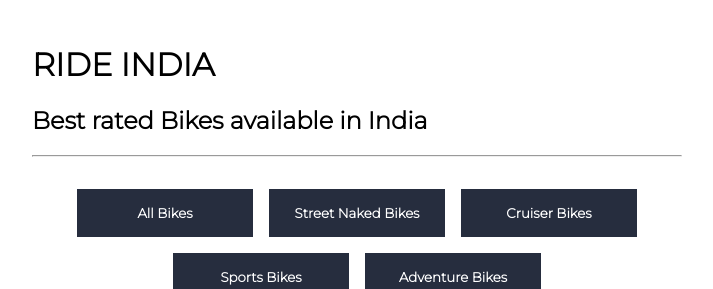
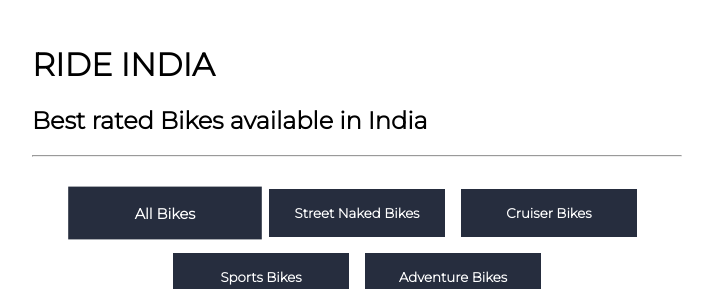
Before and after one commit to codingwolf-at/-Bike-Recommendation-App, a React (Create React App) app: page / in a window 1280 px wide. In both pictures the pointer is over the button "All Bikes". Shown: the top 289 px of the page, without its empty margins (283-996 px from the left). Built offline with nearby package versions, Linux system fonts and the light colour scheme.

Commit message:
style: transform property on buttons

```diff
--- a/src/styles.css
+++ b/src/styles.css
@@ -29,6 +29,10 @@
   color: white;
   border: none;
   width: 11rem;
+}
+
+.bikeList button:hover {
+  transform: scale(1.1);
 }
 
 .bike {
```
